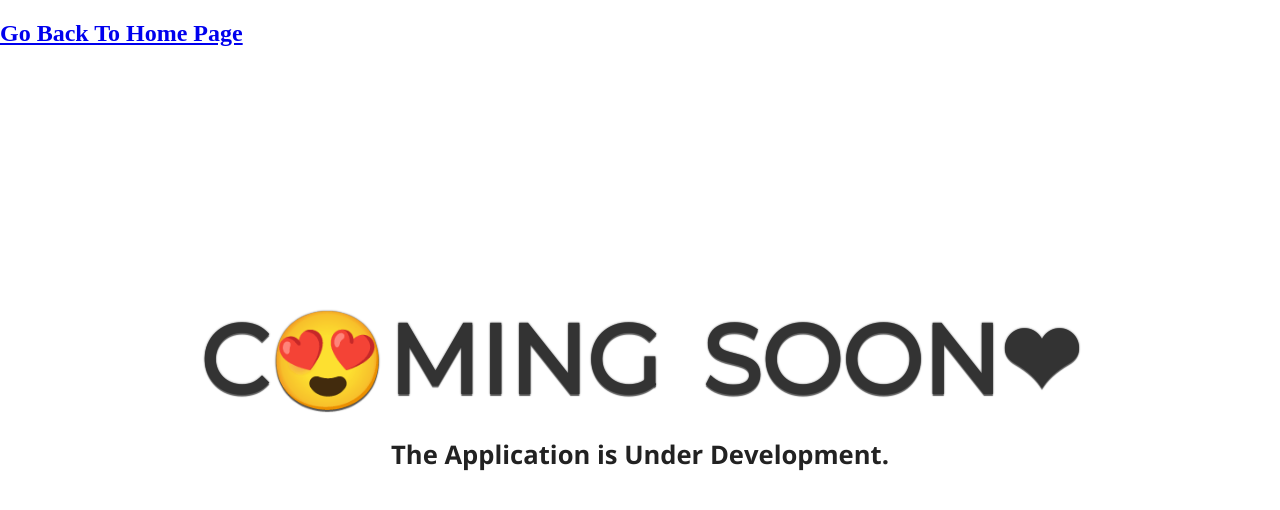
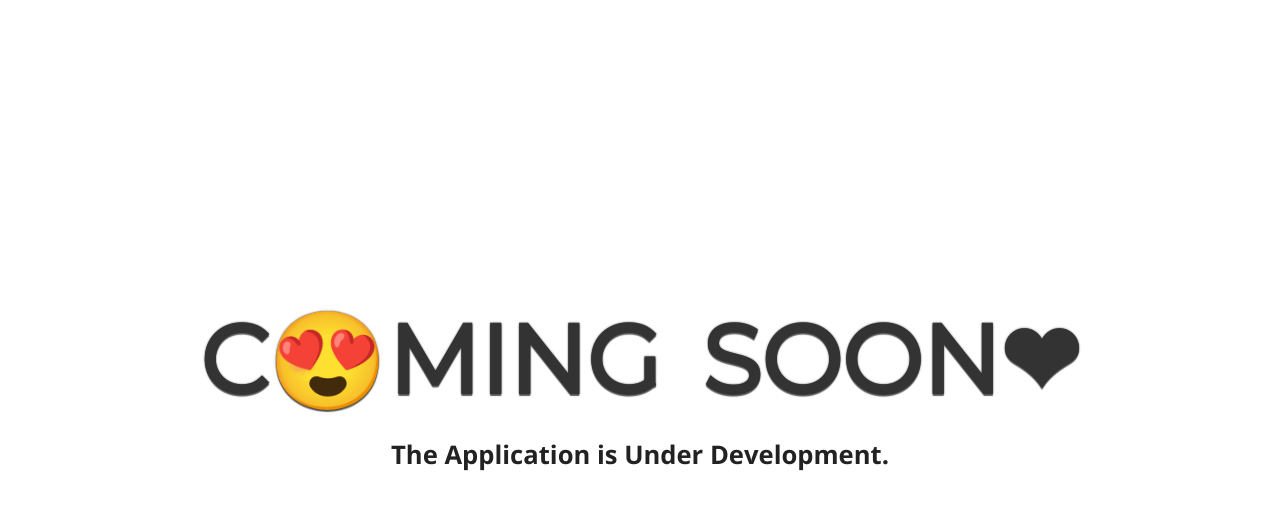
Before and after one commit to dkinstitutes/coming-soon, a plain HTML site: page index.html in a window 1280 px wide. Drawn offline with nearby package versions, Linux system fonts and the light colour scheme.

Commit message:
updated index

```diff
--- a/index.html
+++ b/index.html
@@ -19,7 +19,5 @@
     </div>
   </div>
 </div>
-  <h2><a href="https://fancynamer.com">Go Back To Home Page</h2></a>
-
 </body>
 </html>
```
